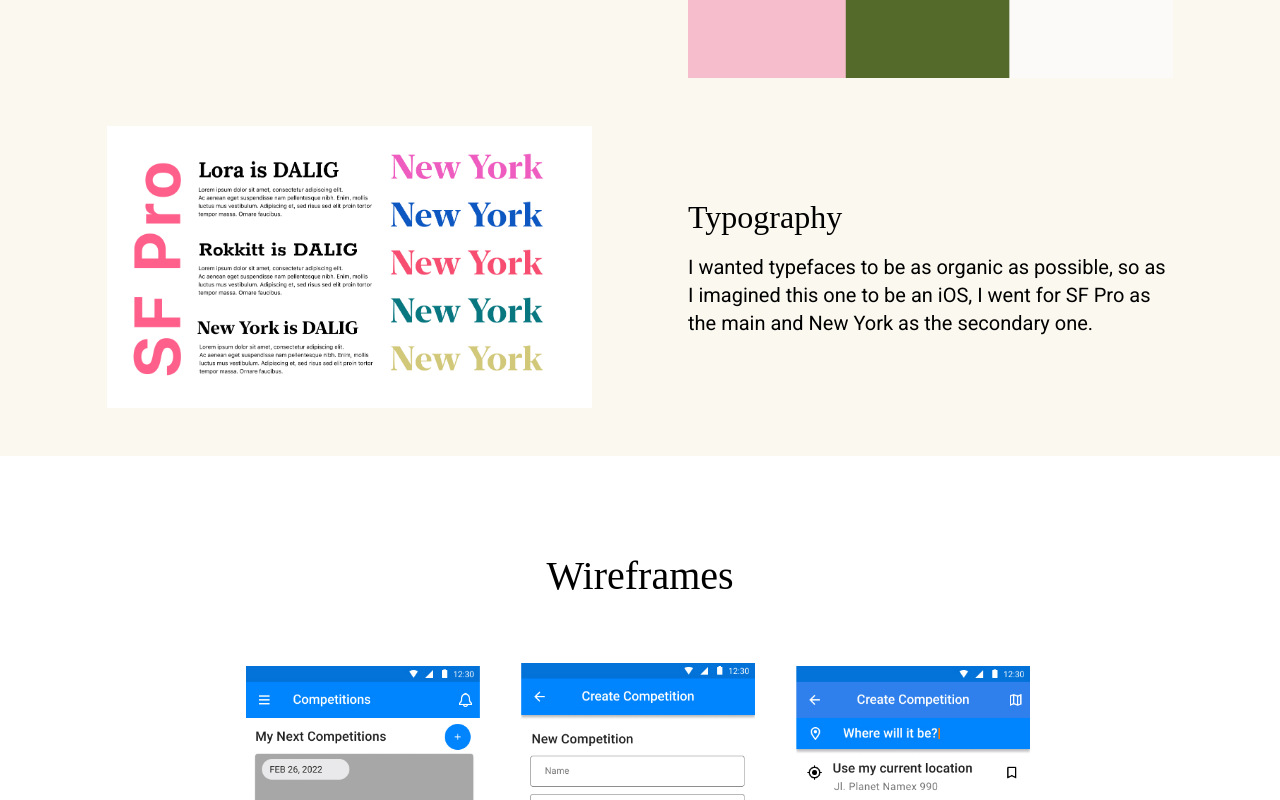
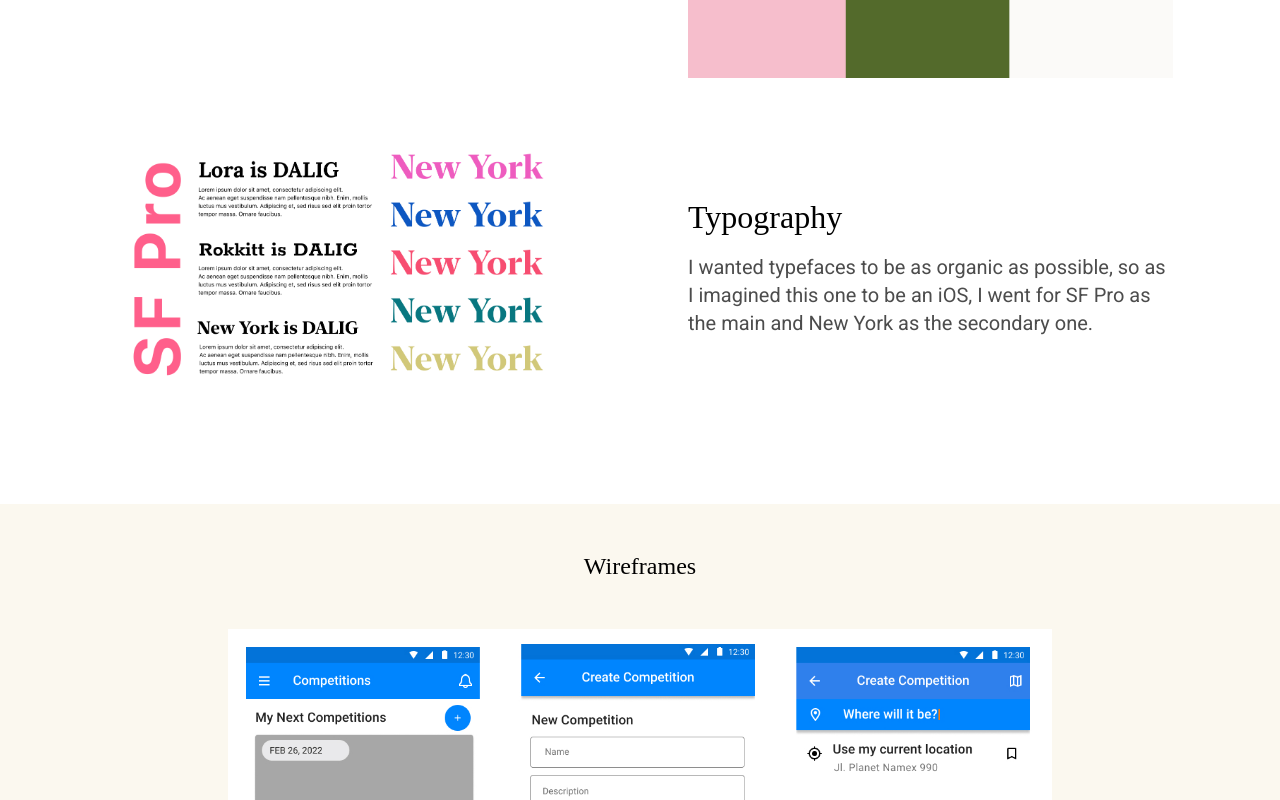
Before and after one commit to frivasto/felixrt, a React (Create React App) app: page /Portfolio/Dalig in a window 1280 px wide. Shown: the part 7925-8725 px from the top of the page. Built offline with nearby package versions, Linux system fonts and the light colour scheme.

Commit message:
DALIG portfolio odd update

```diff
--- a/src/components/projects/Dalig.jsx
+++ b/src/components/projects/Dalig.jsx
@@ -293,7 +293,7 @@ class Dalig extends React.Component{
 
 
                                 {/* ping pong photo descriptions */}
-                                <div className="row ping-pong-photo py-5 my-5 odd">
+                                <div className="row ping-pong-photo py-5 my-5">
                                     <div className="col-11 col-md-10 mx-auto">
                                         <div className="row">
                                             <h6 className="mb-4 display">Visual design process</h6>
@@ -346,9 +346,9 @@ class Dalig extends React.Component{
                                 </div>
 
                                  {/* Centred picture */}
-                                 <div className="row py-5 centred-image ">
+                                 <div className="row py-5 centred-image odd">
                                     <div className="col-8 mx-auto text-center">
-                                        <h6 className="mb-5 display">Wireframes</h6>
+                                        <h4 className="mb-5">Wireframes</h4>
                                         <img className="portfolio-img" src={ process.env.PUBLIC_URL + '/images/portfolio/dalig/wireframes.jpg'} alt="Low Fidelity Design" />
                                     </div>
                                 </div>
```
